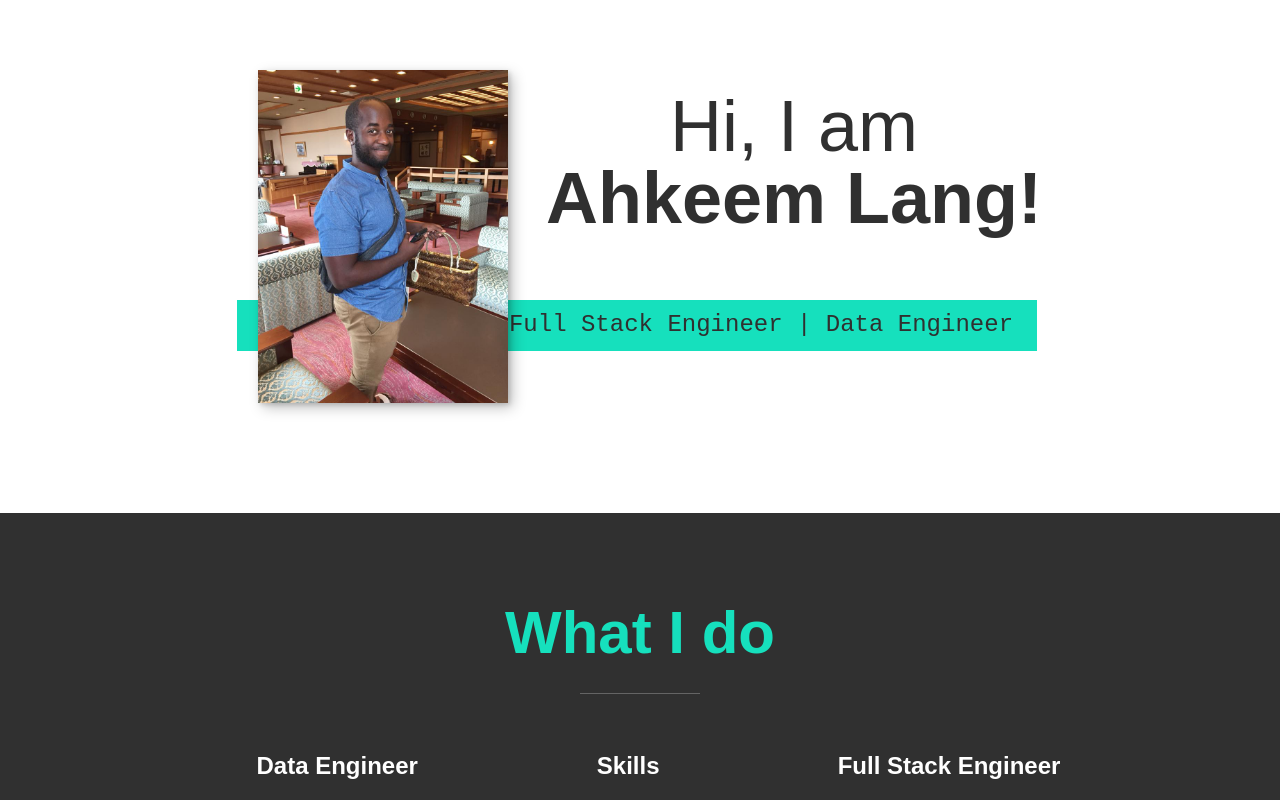
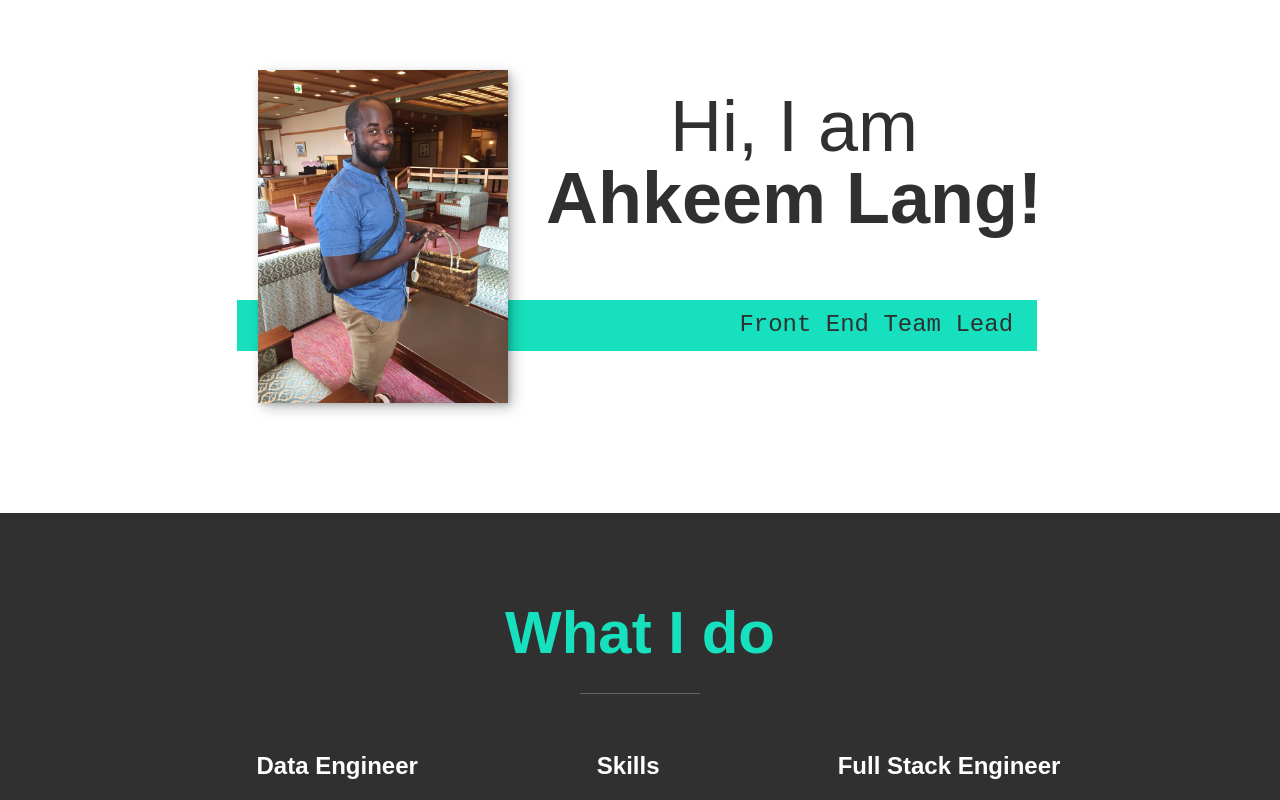
Before and after one commit to Langster2323/Ahkeem-s-site, a React (Create React App) app: page / in a window 1280 px wide. Shown: the top 800 px of the page. Built offline with nearby package versions, Linux system fonts and the light colour scheme.

Commit message:
updated title

```diff
--- a/src/components/home-components/header-component.js
+++ b/src/components/home-components/header-component.js
@@ -69,7 +69,7 @@ const Header = () => {
             <h1 ref={el => {header__intro = el}} className="section__title section__title--intro">
                 Hi, I am <strong>Ahkeem Lang!</strong>
             </h1>
-            <p ref={el => {sub__intro = el}} className="section__subtitle section__subtitle--intro">Full Stack Engineer | Data Engineer</p>
+            <p ref={el => {sub__intro = el}} className="section__subtitle section__subtitle--intro">Front End Team Lead</p>
             <img ref={el => {img__intro = el}} src={ahkeem} alt="Ahkeem" className="intro__img" />
         </section>
     )
```
